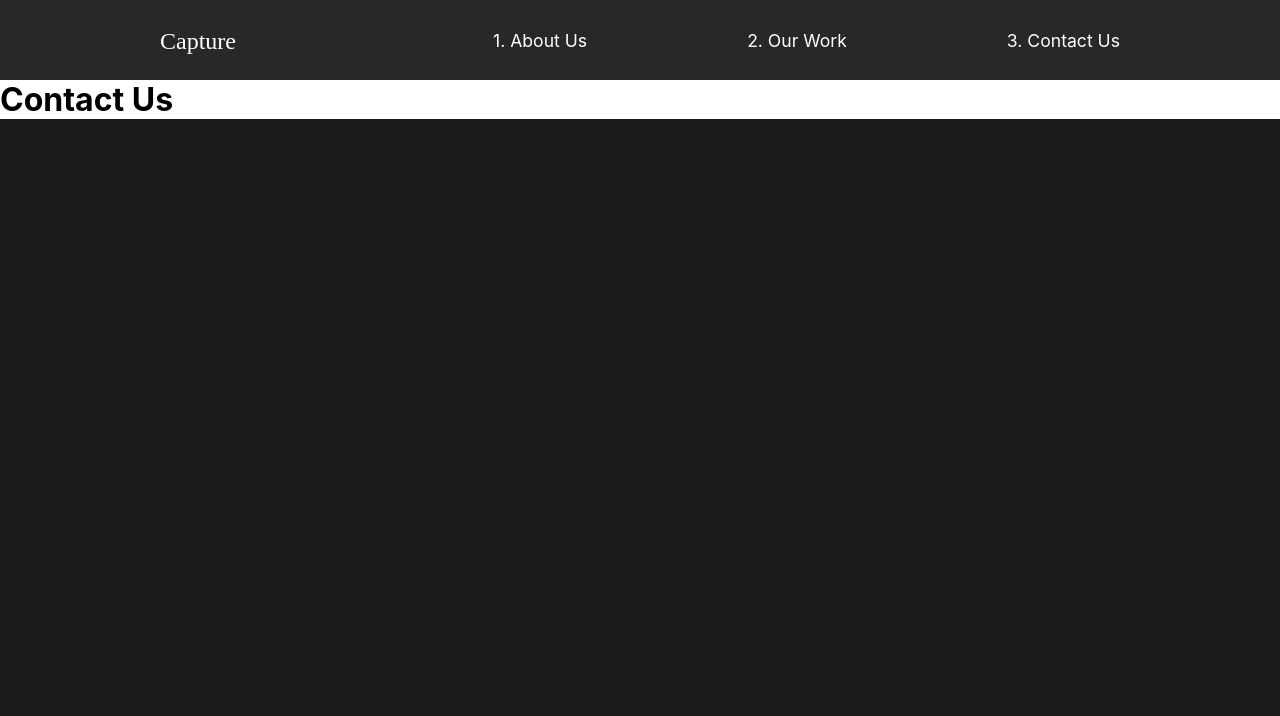
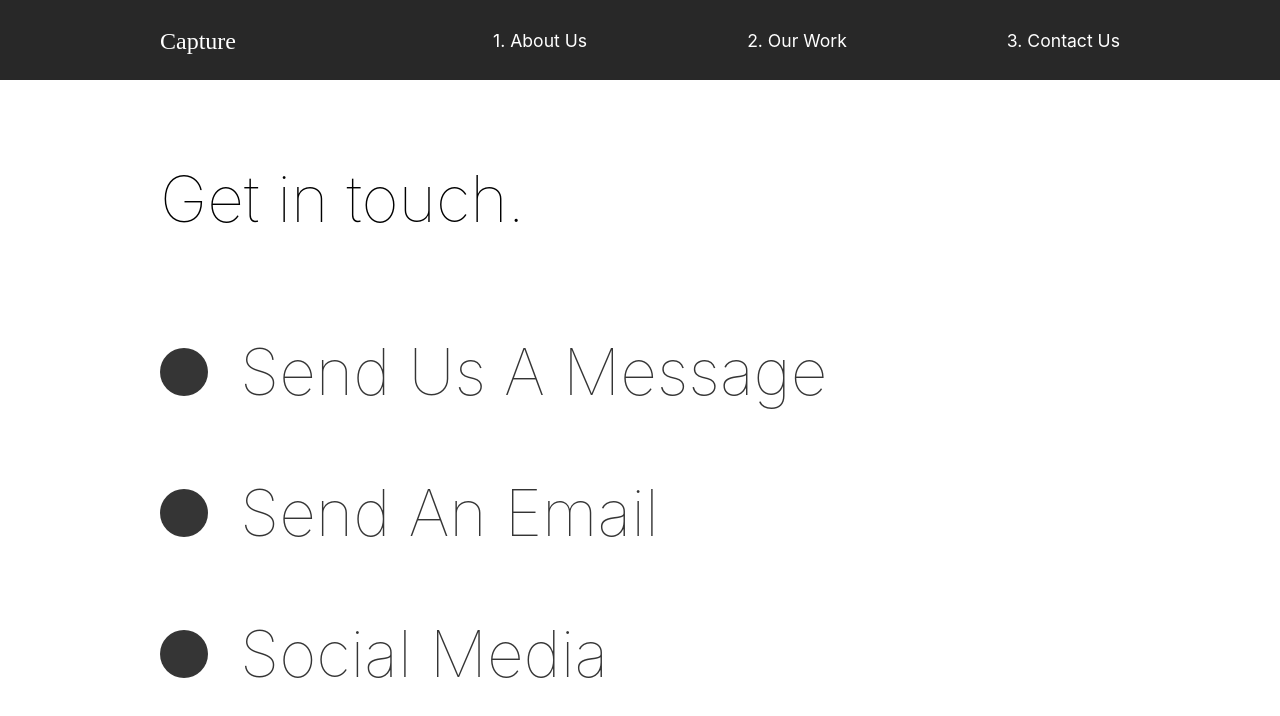
Before and after one commit to terryheewonkim/Capture-Portfolio, a React (Create React App) app: page /contact in a window 1280 px wide. Shown: the top 716 px of the page. Built offline with nearby package versions, Linux system fonts and the light colour scheme; the HTML template or start-up script is replaced by a standard one.

Commit message:
Add to ContactUs page

```diff
--- a/src/pages/ContactUs.js
+++ b/src/pages/ContactUs.js
@@ -1,20 +1,76 @@
 import React from "react";
+// Styles
+import styled from "styled-components";
 // Animations
 import { motion } from "framer-motion";
-import { pageAnimation } from "../animation";
+import { pageAnimation, titleAnim } from "../animation";
 
 const ContactUs = () => {
   return (
-    <motion.div
+    <ContactStyle
       variants={pageAnimation}
       initial="hidden"
       animate="show"
       exit="exit"
       style={{ background: "#fff" }}
     >
-      <h1>Contact Us</h1>
-    </motion.div>
+      <Title>
+        <Hide>
+          <motion.h2 variants={titleAnim}>Get in touch.</motion.h2>
+        </Hide>
+      </Title>
+      <div>
+        <Hide>
+          <Social variants={titleAnim}>
+            <Circle />
+            <h2>Send Us A Message</h2>
+          </Social>
+        </Hide>
+        <Hide>
+          <Social variants={titleAnim}>
+            <Circle />
+            <h2>Send An Email</h2>
+          </Social>
+        </Hide>
+        <Hide>
+          <Social variants={titleAnim}>
+            <Circle />
+            <h2>Social Media</h2>
+          </Social>
+        </Hide>
+      </div>
+    </ContactStyle>
   );
 };
 
+const ContactStyle = styled(motion.div)`
+  padding: 5rem 10rem;
+  color: #353535;
+  min-height: 90vh;
+`;
+
+const Title = styled.div`
+  margin-bottom: 4rem;
+  color: #000;
+`;
+
+const Hide = styled.div`
+  overflow: hidden;
+`;
+
+const Social = styled(motion.div)`
+  display: flex;
+  align-items: center;
+  h2 {
+    margin: 2rem;
+  }
+`;
+
+const Circle = styled.div`
+  border-radius: 50%;
+  width: 3rem;
+  height: 3rem;
+  background: #353535;
+`;
+
 export default ContactUs;
--- a/src/pages/OurWork.js
+++ b/src/pages/OurWork.js
@@ -15,8 +15,12 @@
   slider,
   sliderContainer,
 } from "../animation";
+import { useScroll } from "../components/useScroll";
 
 const OurWork = () => {
+  const [element, controls] = useScroll();
+  const [element2, controls2] = useScroll();
+
   return (
     <Work
       variants={pageAnimation}
@@ -40,16 +44,26 @@
           </Hide>
         </Link>
       </Movie>
-      <Movie>
+      <Movie
+        ref={element}
+        variants={fadeAnim}
+        animate={controls}
+        initial="hidden"
+      >
         <h2>The Racer</h2>
-        <div className="line"></div>
+        <motion.div variants={lineAnim} className="line"></motion.div>
         <Link to="/work/the-racer">
           <img src={theracer} alt="racer" />
         </Link>
       </Movie>
-      <Movie>
+      <Movie
+        ref={element2}
+        variants={fadeAnim}
+        animate={controls2}
+        initial="hidden"
+      >
         <h2>Good Times</h2>
-        <div className="line"></div>
+        <motion.div variants={lineAnim} className="line"></motion.div>
         <Link to="/work/good-times">
           <img src={goodtimes} alt="good times" />
         </Link>
@@ -68,7 +82,7 @@
   }
 `;
 
-const Movie = styled.div`
+const Movie = styled(motion.div)`
   padding-bottom: 10rem;
   .line {
     height: 0.5rem;
```
